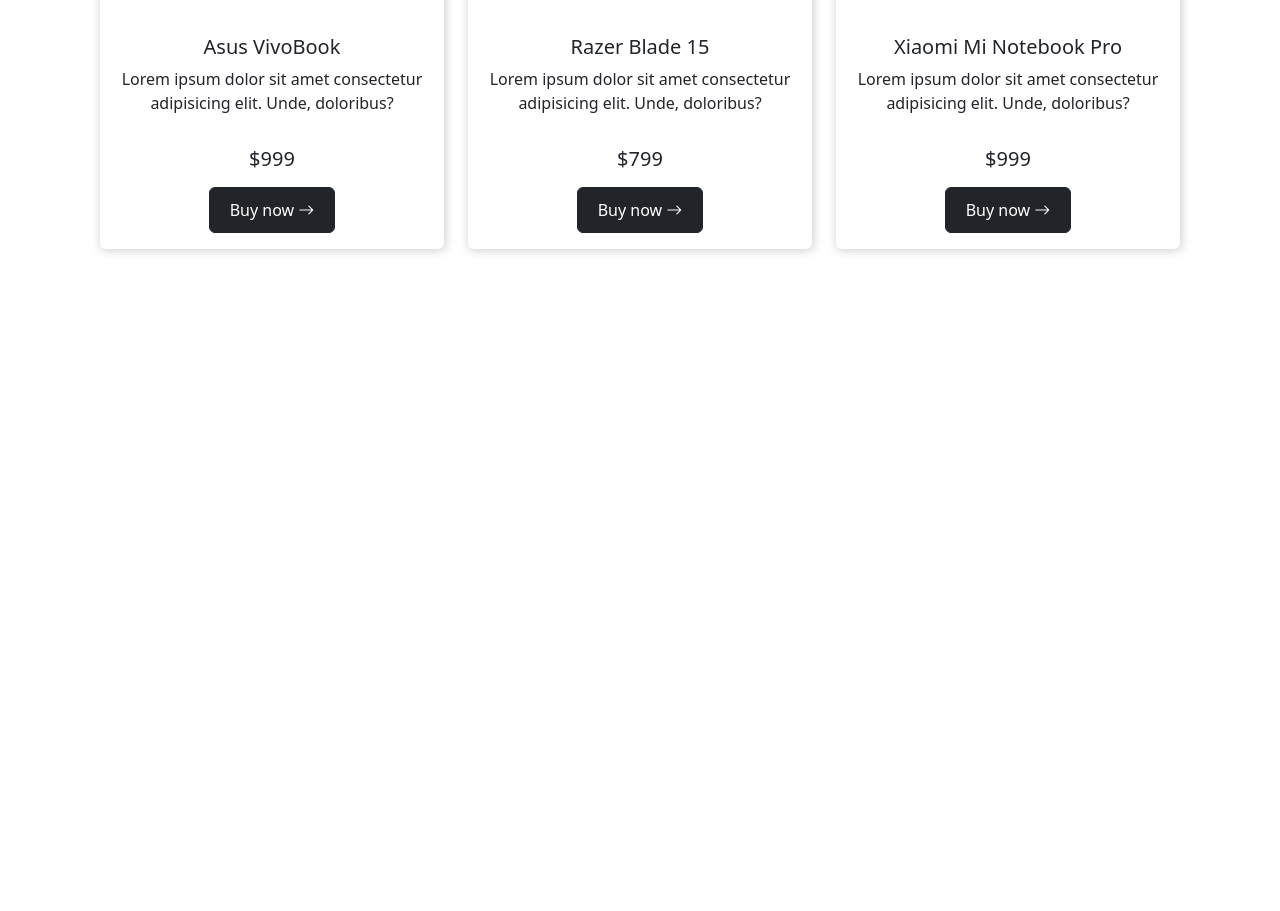
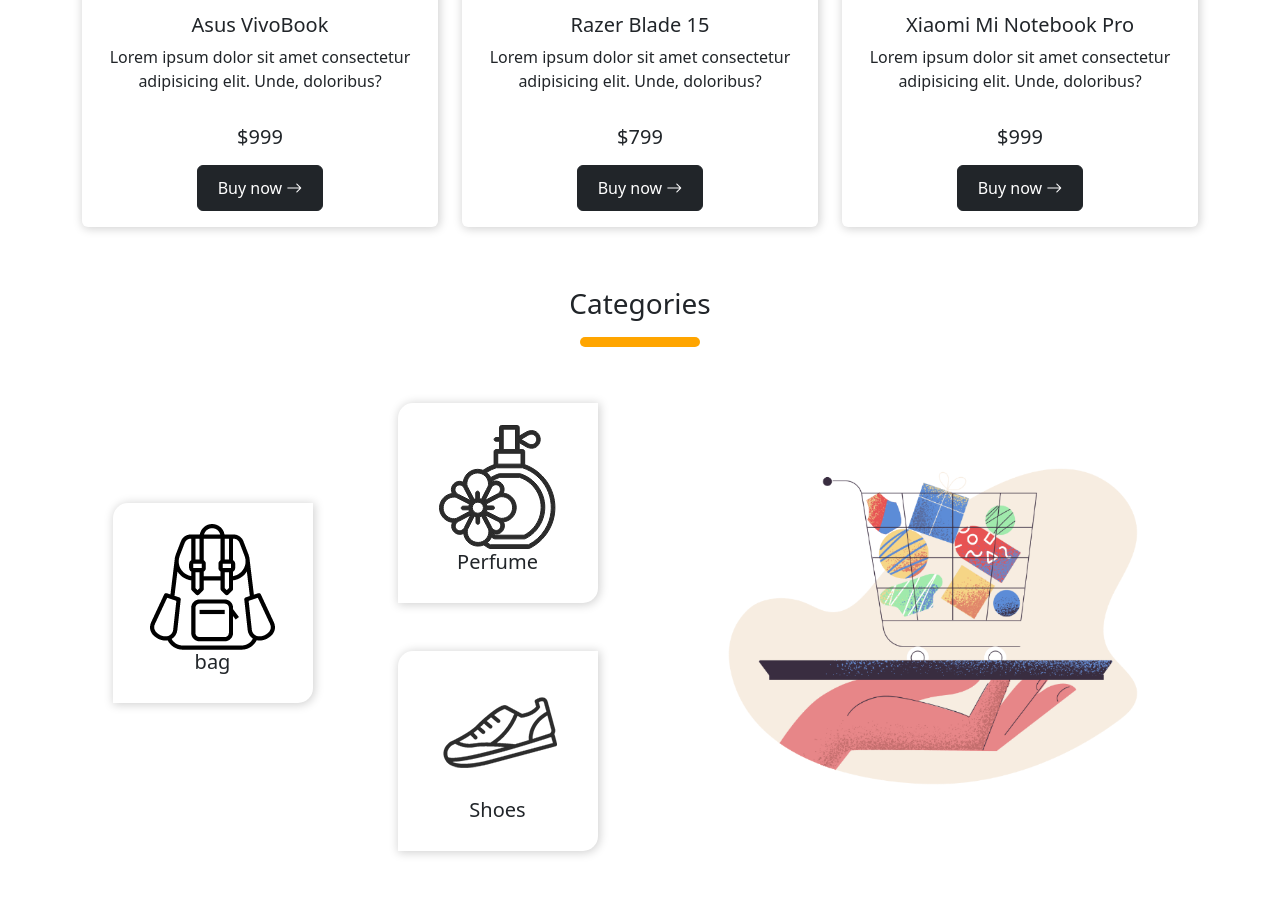
Before and after one commit to abdurrahimcmt/hotGedgets, a plain HTML site: page index.html in a window 1280 px wide. Shown: the part 1830-2741 px from the top of the page. Before the commit the page ends 2109 px from the top, so only its background shows below. Drawn offline with nearby package versions, Linux system fonts and the light colour scheme.

Commit message:
complete with category section

```diff
--- a/css/style.css
+++ b/css/style.css
@@ -1,5 +1,5 @@
 .container{
-    padding:30px 30px;
+    padding-bottom: 60px;
 }
 .btn-buyNow{
     padding: 10px 20px;
@@ -15,3 +15,24 @@
     text-align: center;
     box-shadow: 1px 1px 10px 1px lightgray;
 }
+
+.categoryTitle{
+    text-align: center;
+    padding-bottom: 50px;
+}
+.categoryTitle div{
+    display: inline-block;
+    width: 120px;
+    height: 10px;
+    background-color: orange;
+    border-radius: 5px;
+}
+#category .row{
+    text-align: center;
+}
+.bg-shadow{
+    width: 200px;
+    height: 200px;
+    border-radius: 15px 0px;
+    box-shadow: 1px 1px 10px 1px lightgrey;
+}
--- a/index.html
+++ b/index.html
@@ -129,10 +129,10 @@
                         <img src="images/phone/phone-1.png" class="card-img-top pb-4" alt="...">
                         <div class="card-body">
                             <h5 class="card-title">iPhone 11 Pro</h5>
-                      <p class="card-text pb-3">Lorem ipsum dolor sit amet consectetur adipisicing elit. Unde, doloribus?</p>
+                            <p class="card-text pb-3">Lorem ipsum dolor sit amet consectetur adipisicing elit. Unde,
+                                doloribus?</p>
                             <h5 class="pb-2">$999</h5>
-                      <button class="btn btn-dark btn-buyNow">Buy now <i
-                        class="bi bi-arrow-right"></i></button>
+                            <button class="btn btn-dark btn-buyNow">Buy now <i class="bi bi-arrow-right"></i></button>
                         </div>
                     </div>
                 </div>
@@ -141,10 +141,10 @@
                         <img src="images/phone/phone-2.png" class="card-img-top pb-4" alt="...">
                         <div class="card-body">
                             <h5 class="card-title">Samsung Galaxy Note10+</h5>
-                      <p class="card-text pb-3">Lorem ipsum dolor sit amet consectetur adipisicing elit. Unde, doloribus?</p>
+                            <p class="card-text pb-3">Lorem ipsum dolor sit amet consectetur adipisicing elit. Unde,
+                                doloribus?</p>
                             <h5 class="pb-2">$799</h5>
-                      <button class="btn btn-dark btn-buyNow">Buy now <i
-                        class="bi bi-arrow-right"></i></button>
+                            <button class="btn btn-dark btn-buyNow">Buy now <i class="bi bi-arrow-right"></i></button>
                         </div>
                     </div>
                 </div>
@@ -153,10 +153,10 @@
                         <img src="images/phone/phone-3.png" class="card-img-top pb-4" alt="...">
                         <div class="card-body">
                             <h5 class="card-title">Realmi 11 Pro</h5>
-                      <p class="card-text pb-3">Lorem ipsum dolor sit amet consectetur adipisicing elit. Unde, doloribus?</p>
+                            <p class="card-text pb-3">Lorem ipsum dolor sit amet consectetur adipisicing elit. Unde,
+                                doloribus?</p>
                             <h5 class="pb-2">$999</h5>
-                      <button class="btn btn-dark btn-buyNow">Buy now <i
-                        class="bi bi-arrow-right"></i></button>
+                            <button class="btn btn-dark btn-buyNow">Buy now <i class="bi bi-arrow-right"></i></button>
                         </div>
                     </div>
                 </div>
@@ -175,10 +175,10 @@
                         <img src="images/laptop/product-1.png" class="card-img-top pb-4" alt="...">
                         <div class="card-body">
                             <h5 class="card-title">Asus VivoBook</h5>
-                      <p class="card-text pb-3">Lorem ipsum dolor sit amet consectetur adipisicing elit. Unde, doloribus?</p>
+                            <p class="card-text pb-3">Lorem ipsum dolor sit amet consectetur adipisicing elit. Unde,
+                                doloribus?</p>
                             <h5 class="pb-2">$999</h5>
-                      <button class="btn btn-dark btn-buyNow">Buy now <i
-                        class="bi bi-arrow-right"></i></button>
+                            <button class="btn btn-dark btn-buyNow">Buy now <i class="bi bi-arrow-right"></i></button>
                         </div>
                     </div>
                 </div>
@@ -187,10 +187,10 @@
                         <img src="images/laptop/product-2.png" class="card-img-top pb-4" alt="...">
                         <div class="card-body">
                             <h5 class="card-title">Razer Blade 15</h5>
-                      <p class="card-text pb-3">Lorem ipsum dolor sit amet consectetur adipisicing elit. Unde, doloribus?</p>
+                            <p class="card-text pb-3">Lorem ipsum dolor sit amet consectetur adipisicing elit. Unde,
+                                doloribus?</p>
                             <h5 class="pb-2">$799</h5>
-                      <button class="btn btn-dark btn-buyNow">Buy now <i
-                        class="bi bi-arrow-right"></i></button>
+                            <button class="btn btn-dark btn-buyNow">Buy now <i class="bi bi-arrow-right"></i></button>
                         </div>
                     </div>
                 </div>
@@ -199,12 +199,55 @@
                         <img src="images/laptop/product-3.png" class="card-img-top pb-4" alt="...">
                         <div class="card-body">
                             <h5 class="card-title">Xiaomi Mi Notebook Pro</h5>
-                      <p class="card-text pb-3">Lorem ipsum dolor sit amet consectetur adipisicing elit. Unde, doloribus?</p>
+                            <p class="card-text pb-3">Lorem ipsum dolor sit amet consectetur adipisicing elit. Unde,
+                                doloribus?</p>
                             <h5 class="pb-2">$999</h5>
-                      <button class="btn btn-dark btn-buyNow">Buy now <i
-                        class="bi bi-arrow-right"></i></button>
+                            <button class="btn btn-dark btn-buyNow">Buy now <i class="bi bi-arrow-right"></i></button>
                         </div>
                     </div>
+                </div>
+            </div>
+        </div>
+    </section>
+    <section id="category">
+        <div class="container">
+            <div class="categoryTitle">
+                <h3>Categories</h3>
+                <div></div>
+            </div>
+            <div class="row d-flex justify-content-center align-items-center">
+                <div class="col-md-6">
+                    <div class="row">
+                        <div class="col-md-6 d-flex justify-content-center align-items-center">
+                            <div class="bg-shadow d-flex justify-content-center align-items-center mb-5">
+                                <div>
+                                    <img src="images/Categories/bag.png" width="100%" alt="bag picture">
+                                    <h5>bag</h5>
+                                </div>
+                            </div>
+                        </div>
+                        <div class="col-md-6 ">
+                            <div class="row row-cols-1 d-flex justify-content-center align-content-between">
+                                <div class="col d-flex justify-content-center align-items-center bg-shadow mb-5 m-auto">
+                                    <div>
+                                        <img src="images/Categories/perfume.png" width="100%" alt="perfume picture">
+                                        <h5>Perfume</h5>
+                                    </div>
+                                </div>
+
+                                <div class="col d-flex justify-content-center align-items-center bg-shadow">
+                                    <div>
+                                        <img src="images/Categories/shoe.png" width="100%" alt="Shoes picture">
+                                        <h5>Shoes</h5>
+                                    </div>
+                                </div>
+                            </div>
+
+                        </div>
+                    </div>
+                </div>
+                <div class="col-md-6">
+                    <img src="images/Categories/pale-order.png" width="100%" alt="">
                 </div>
             </div>
         </div>
```
Lines whose indentation alone changed are shown as unchanged.
